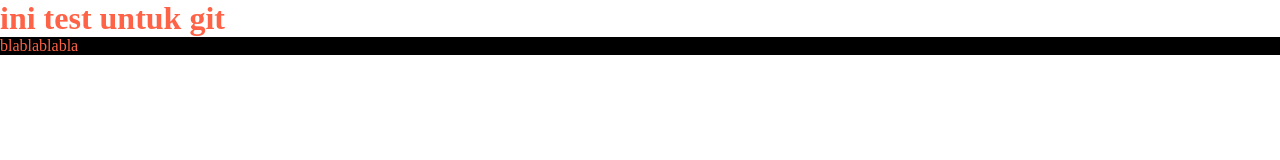
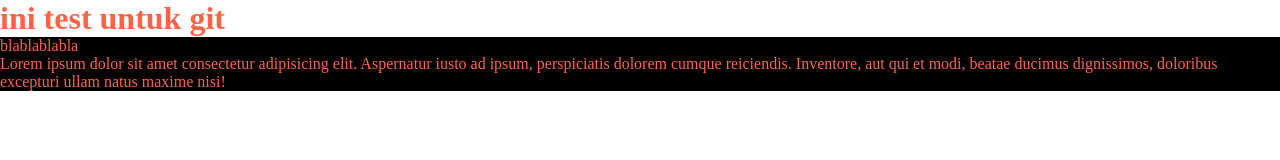
Before and after one commit to egyMaret/test-git, a plain HTML site: page index.html in a window 1280 px wide. Drawn offline with Linux system fonts and the light colour scheme.

Commit message:
add p in index.html

```diff
--- a/index.html
+++ b/index.html
@@ -13,6 +13,9 @@
     <h1>ini test untuk git</h1>
     <div>
         <p>blablablabla</p>
+        <p>Lorem ipsum dolor sit amet consectetur adipisicing elit. Aspernatur iusto ad ipsum, perspiciatis dolorem
+            cumque reiciendis. Inventore, aut qui et modi, beatae ducimus dignissimos, doloribus excepturi ullam natus
+            maxime nisi!</p>
     </div>
 
     <script src="script.js"></script>
```
